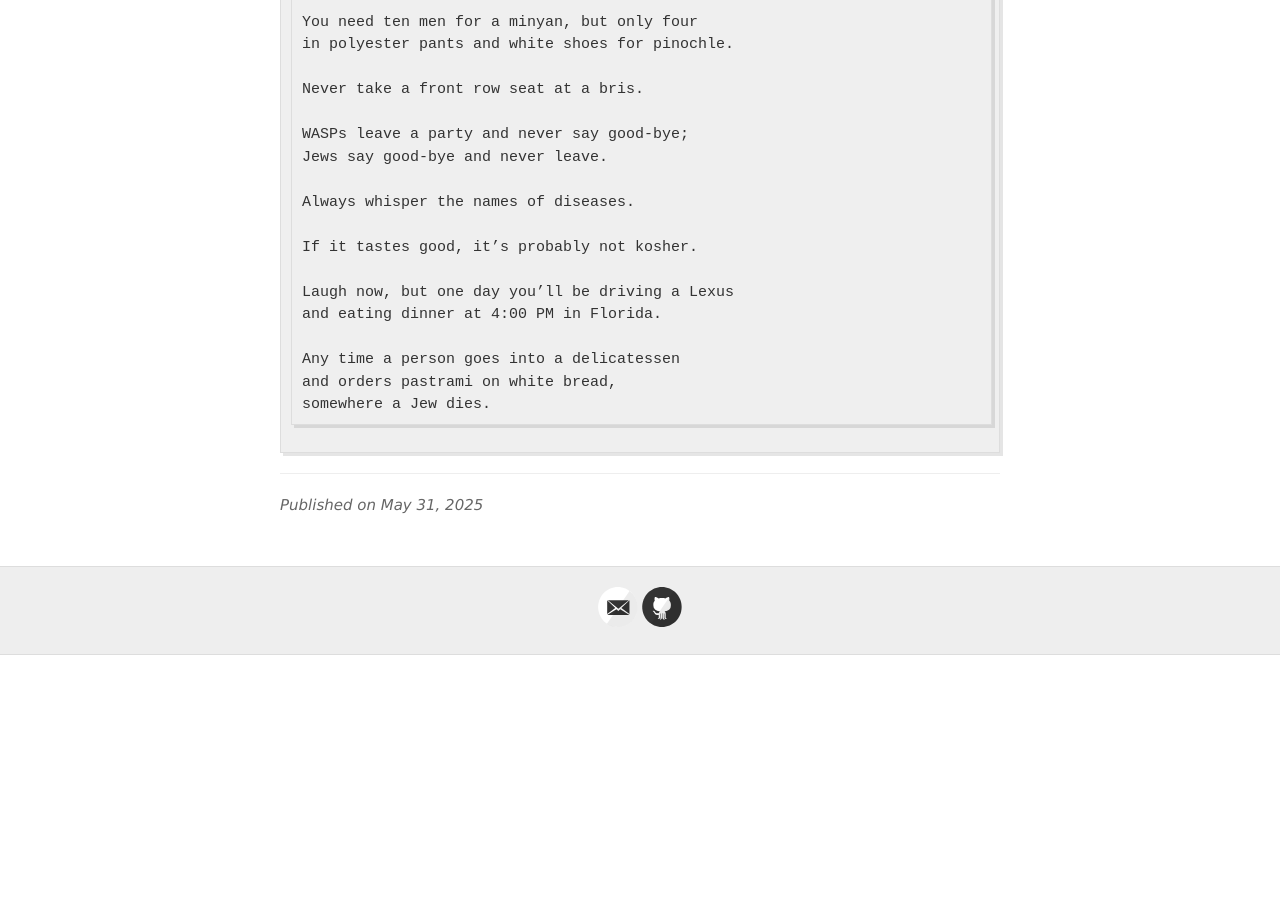
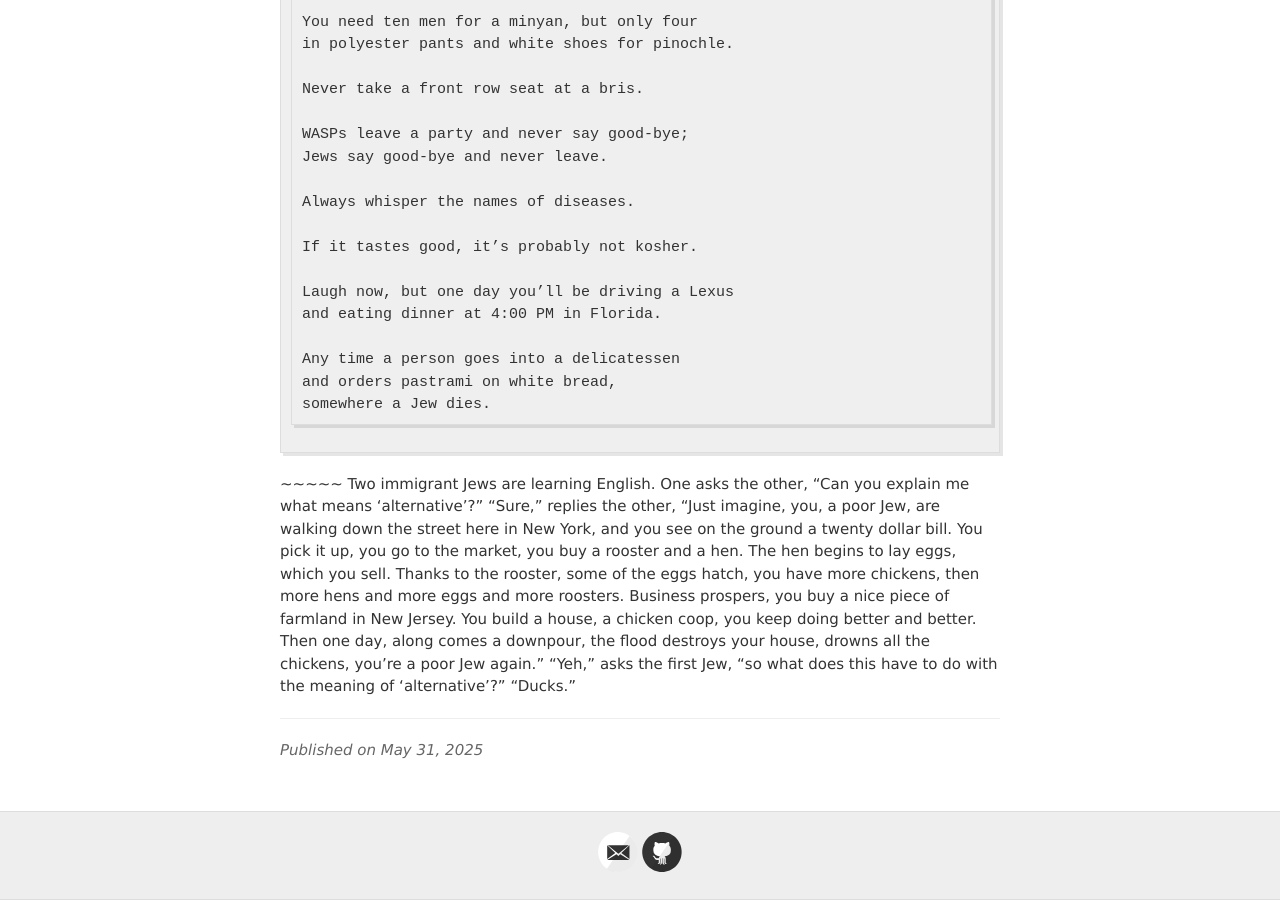
Before and after one commit to jvmallow/jvmallow.github.io, a Jekyll site: the page built from _posts/2025-05-31-Jewish_Humor.md, in a window 1280 px wide and 900 px high, scrolled down 10223 px. Built offline with Jekyll 4.4.1, drawn with Linux system fonts in a browser that asks for light colours; a script that is not in the unit is left out; before the commit the page ends 10878 px from its top, so only the background shows below that.

Commit message:
Update 2025-05-31-Jewish_Humor.md

```diff
--- a/_posts/2025-05-31-Jewish_Humor.md
+++ b/_posts/2025-05-31-Jewish_Humor.md
@@ -415,3 +415,25 @@ Any time a person goes into a delicatessen
 and orders pastrami on white bread,
 somewhere a Jew dies.
 ~~~~~
+~~~~~
+Two immigrant Jews are learning English.
+One asks the other, “Can you explain me
+what means ‘alternative’?”
+“Sure,” replies the other, “Just imagine,
+you, a poor Jew, are walking down the street
+here in New York, and you see on the ground
+a twenty dollar bill. You pick it up,
+you go to the market, you buy a rooster and a hen.
+The hen begins to lay eggs, which you sell.
+Thanks to the rooster, some of the eggs hatch,
+you have more chickens, then more hens and more
+eggs and more roosters. Business prospers,
+you buy a nice piece of farmland in New Jersey.
+You build a house, a chicken coop,
+you keep doing better and better.
+Then one day, along comes a downpour,
+the flood destroys your house,
+drowns all the chickens, you’re a poor Jew again.”
+“Yeh,” asks the first Jew, “so what does this have to do
+with the meaning of ‘alternative’?”
+“Ducks.”
```
